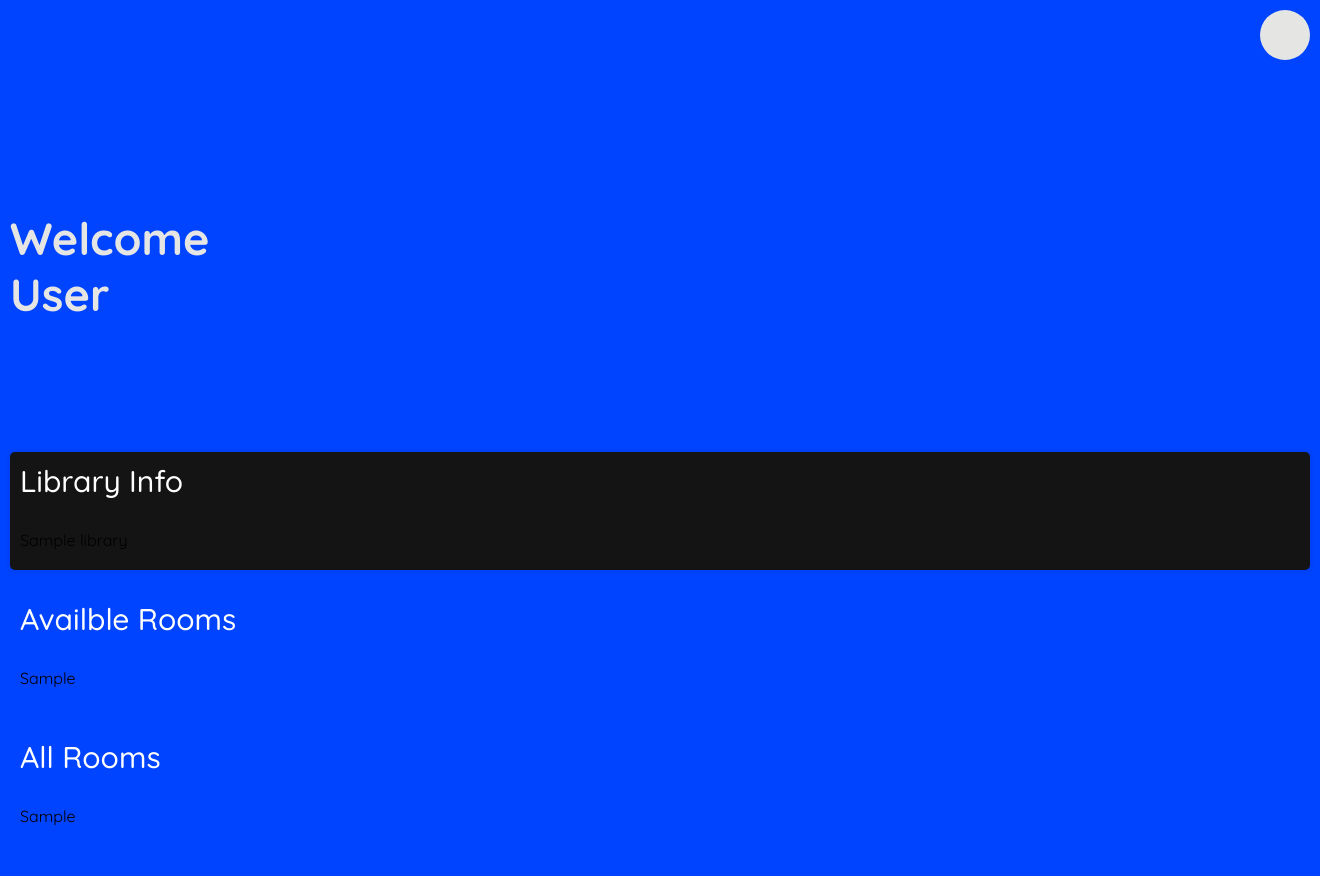
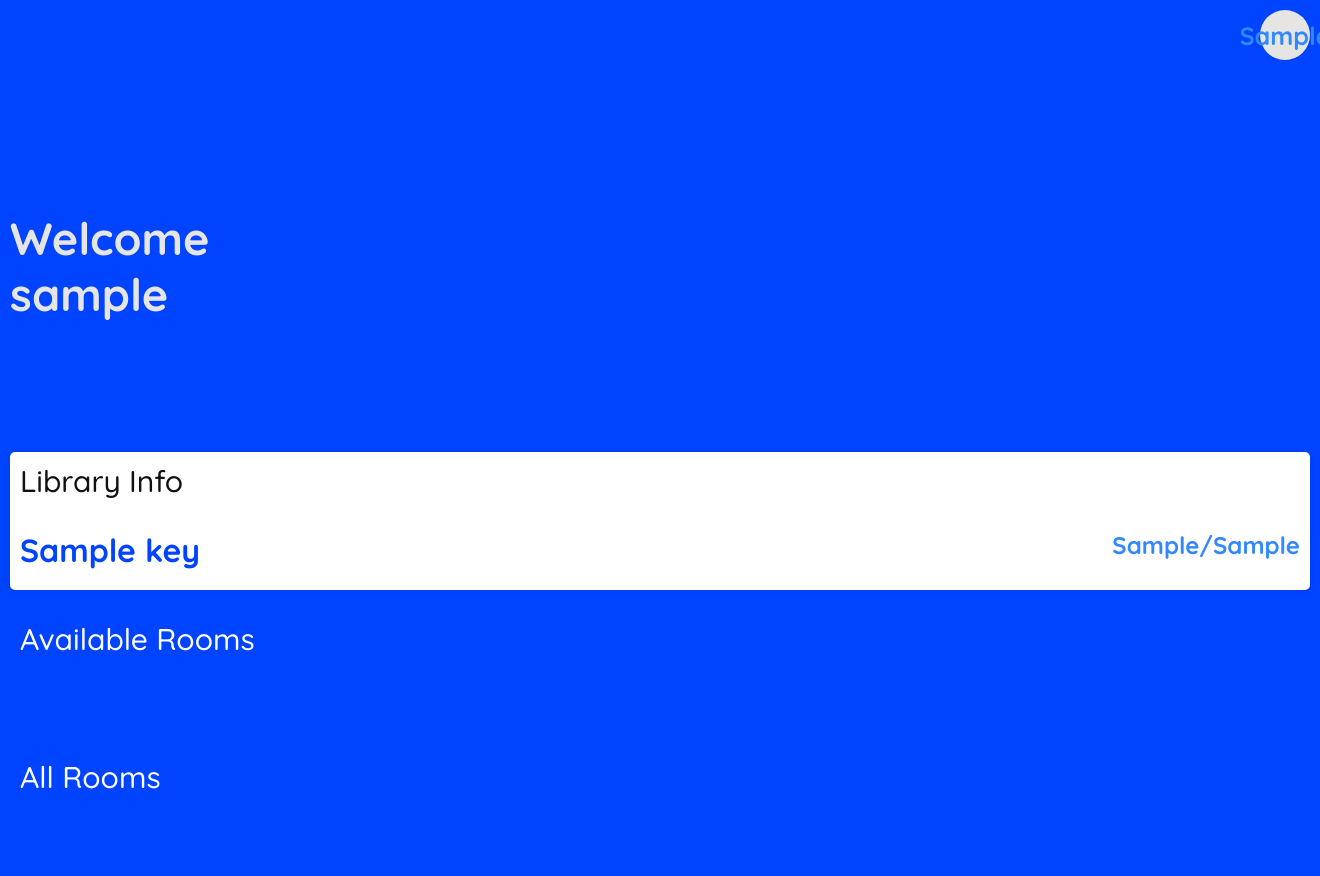
Before and after one commit to zaqks/openCamp-CheckIT, a Django app: template student_app/templates/student_app/student_app.html in a window 1320 px wide. Run offline with Django 4.2, Linux system fonts and the light colour scheme; the template is opened without the code that fills it: most values are stand-ins (such as "Sample title", 1, 10 or a date in 2020); the page is wider than the window, and the part outside it is not shown.

Commit message:
final 0.5

```diff
--- a/CheckIT/wsgi.py
+++ b/CheckIT/wsgi.py
@@ -8,9 +8,10 @@
 """
 
 import os
+from dj_static import Cling
+from django.core.wsgi import get_wsgi_application
 
-from django.core.wsgi import get_wsgi_application
 
 os.environ.setdefault('DJANGO_SETTINGS_MODULE', 'CheckIT.settings')
 
-application = get_wsgi_application()
+application = Cling(get_wsgi_application())
--- a/student_app/templates/student_app/student_app.css
+++ b/student_app/templates/student_app/student_app.css
@@ -23,6 +23,14 @@
   border-radius: 25px;
 
   background-color: var(--txtclr2);
+
+  display: flex;
+  justify-content: center;
+  align-items: center;
+
+  color: var(--secclr3);
+  font-weight: var(--txtwh5);
+  font-size: var(--txtsz4);
 }
 
 #body {
@@ -45,7 +53,27 @@
   font-weight: var(--txtwh6);
 }
 
-
-.section{
+.section {
   margin-bottom: 20px;
 }
+
+#libInfo {
+  background-color: var(--whiteclr);
+}
+
+#libInfo #sectionTitle {
+  color: var(--txtclr5);
+}
+
+.libInfoSect {
+  display: flex;
+  justify-content: space-between;
+}
+
+.libInfoSect h1 {
+  color: var(--secclr1);
+}
+
+.libInfoSect h2 {
+  color: var(--secclr3);
+}
--- a/student_app/templates/student_app/student_app.html
+++ b/student_app/templates/student_app/student_app.html
@@ -9,38 +9,123 @@
     <link rel="stylesheet" href="{% static 'vars.css' %}" />
 
     <link rel="stylesheet" href="{% static 'widgets/sections.css' %}" />
+    <link rel="stylesheet" href="{% static 'widgets/carouselSlider.css' %}" />
+    <link rel="stylesheet" href="{% static 'widgets/grid.css' %}" />
+
+    <link rel="stylesheet" href="{% static 'student_app/roomCard.css' %}" />
+
     <link rel="stylesheet" href="{% static 'student_app/student_app.css' %}" />
+
   </head>
   <body>
     <div id="appbar">
-      <div id="avatar"></div>
+      <div id="avatar">
+
+        {{username.0}}
+
+      </div>
     </div>
+
+
 
     <div id="body">
       <div id="welcome">
-        <h1>Welcome<br />User</h1>
+        <h1>Welcome<br />{{username}}</h1>
       </div>
 
-      <div class="section">
+
+
+
+      <div class="section" id="libInfo">
         <div id="sectionTitle">Library Info</div>
-        <p>{{library}}</p>
+
+        {% for key, val in library.items %}
+        <div class="libInfoSect">
+          <h1>{{key}}</h1>
+          <h2>{{val.0}}/{{val.1}}</h2>
+
+        </div>
+        {% endfor %}
+
       </div>
 
+
+
       <div class="section lst">
-        <div id="sectionTitle">Availble Rooms</div>
+        <div id="sectionTitle">Available Rooms</div>
 
-        {% for i in avRooms %}
+        <div class="sectionContent">
 
-        <p>{{i}}</p>
+          <div class="carouselSlider">
 
-        {% endfor %}
+          {% for i in avRooms %}
+          {% for j in i %}
+          {% for k in j %}
+          {% for key, val in k.items %}
+          <div class="carouselSliderItem">
+            <div class="section roomCard">
+              <h1>TD</h1>
+              <h1>{{key}}</h1>
+          </div>
+        </div>
+          {% endfor %}
+          {% endfor%}
+          {% endfor %}
+          {% endfor %}
+        </div>
+        </div>
+
+
+
+
 
       </div>
 
       <div class="section lst">
         <div id="sectionTitle">All Rooms</div>
-        <p>{{allRooms}}</p>
+
+
+        <div class="sectionContent">
+
+          <div class="grid">
+
+          {% for i in allRooms.days %}
+        {% for j in i %}
+        {% for k in j %}
+        {% for key, val in k.items %}
+
+
+
+
+        {% if val%}
+        <div class="section roomCard no">
+          <h1>TD</h1>
+          <h1>{{key}}</h1>
+          <!--<p>{{key}} : {{val}}</p>-->
+        </div>
+
+        {% else %}
+
+        <div class="section roomCard">
+          <h1>TD</h1>
+          <h1>{{key}}</h1>
+          <!--<p>{{key}} : {{val}}</p>-->
+        </div>
+
+        {% endif %}
+
+
+        {% endfor %}
+        {% endfor%}
+        {% endfor %}
+        {% endfor %}
+      </div>
+      </div>
+
       </div>
     </div>
   </body>
+
+
+
 </html>
--- a/style/widgets/carouselSlider.css
+++ b/style/widgets/carouselSlider.css
@@ -11,11 +11,11 @@
 
 .carouselSlider .carouselSliderItem {
     flex: none;
-    width: 100%;
+    width: 60%;
     height: 100%;
     background-color: var(--bgclr2);
 
-    height: 150px;
+    /*height: 175px;*/
     box-shadow: var(--shd1);
     border-radius: 10px;
 }
```
Also changed, not shown: student_app/templates/student_app/roomCard.css (added, +18 -0 lines), student_app/views.py (+9 -2 lines), db/storage/public/rooms/library.json.
